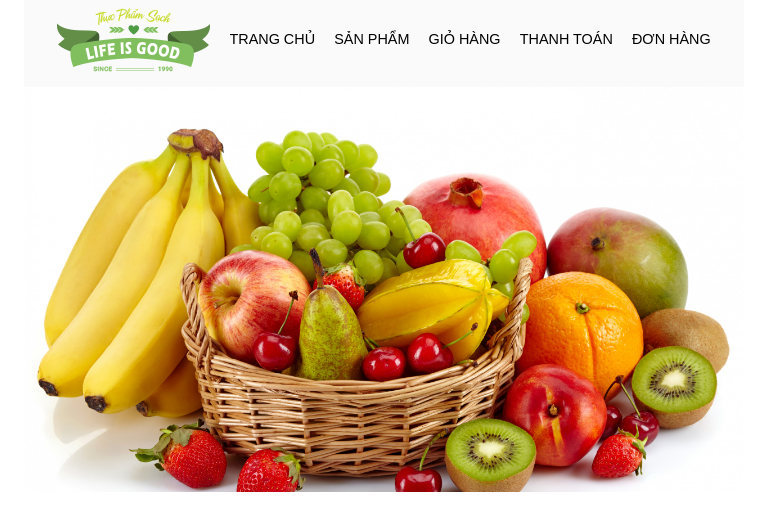
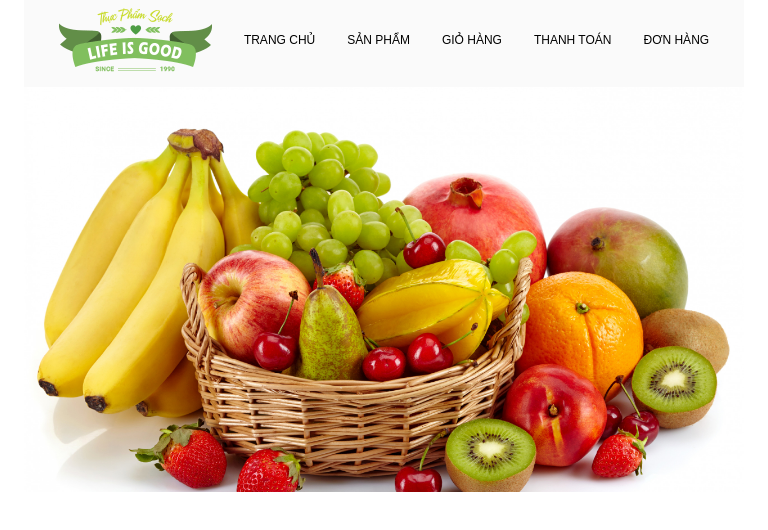
Before and after one commit to ht0201/app-fruits, a React (Create React App) app: page / in a window 768 px wide. Shown: the top 530 px of the page. Built offline with nearby package versions, Linux system fonts and the light colour scheme; a small style sheet from the web is missing.

Commit message:
update responsive1

```diff
--- a/src/components/Menu/Menu.css
+++ b/src/components/Menu/Menu.css
@@ -22,7 +22,7 @@
 }
 
 .navbar .collapse .nav li {
-  padding: 0 0.6rem;
+  padding: 0 1rem;
   font-size: 1rem;
   font-weight: 400;
 }
@@ -68,6 +68,6 @@
 
 @media only screen and (min-width: 768px) and (max-width: 1090px) {
   .container .navbar li a{
-     font-size: 90%;
+     font-size: 75%;
   }
 }
```
